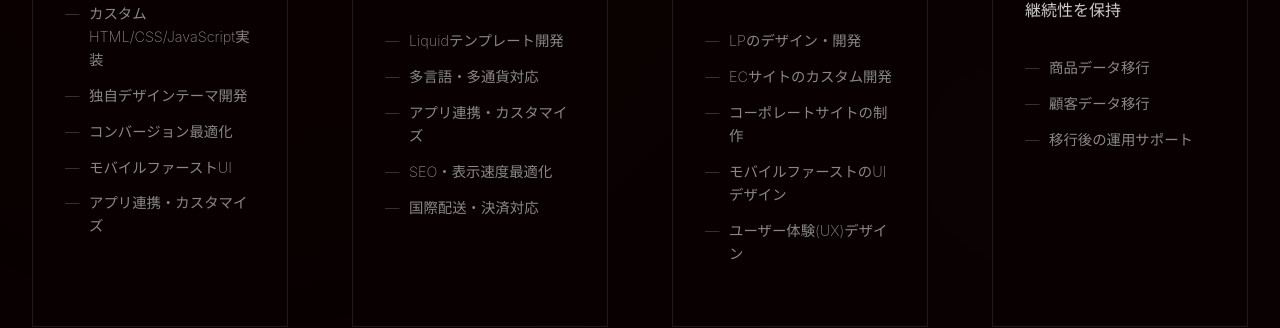
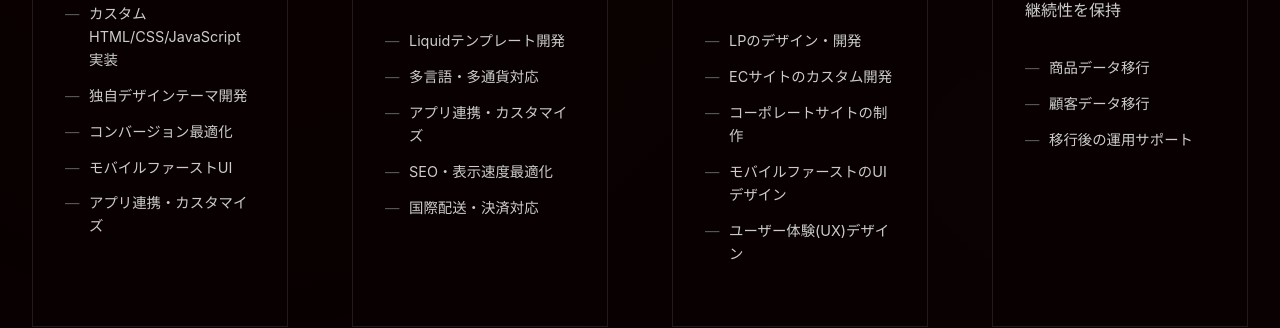
Before and after one commit to hanour-design/design-Landing-page, a website with bundled scripts: page index.html in a window 1280 px wide. Shown: the part 3049-3377 px from the top of the page. Built offline with nearby package versions, Linux system fonts and the light colour scheme; a web font is replaced by a local one.

Commit message:
Improve service feature text readability on Windows

```diff
--- a/components.css
+++ b/components.css
@@ -329,7 +329,8 @@
 
 .service-card__feature {
   font-size: 0.9rem;
-  color: var(--color-text-muted);
+  color: var(--color-text-secondary);
+  font-weight: var(--font-weight-medium);
   margin-bottom: 0.8rem;
   position: relative;
   padding-left: var(--spacing-md);
```
